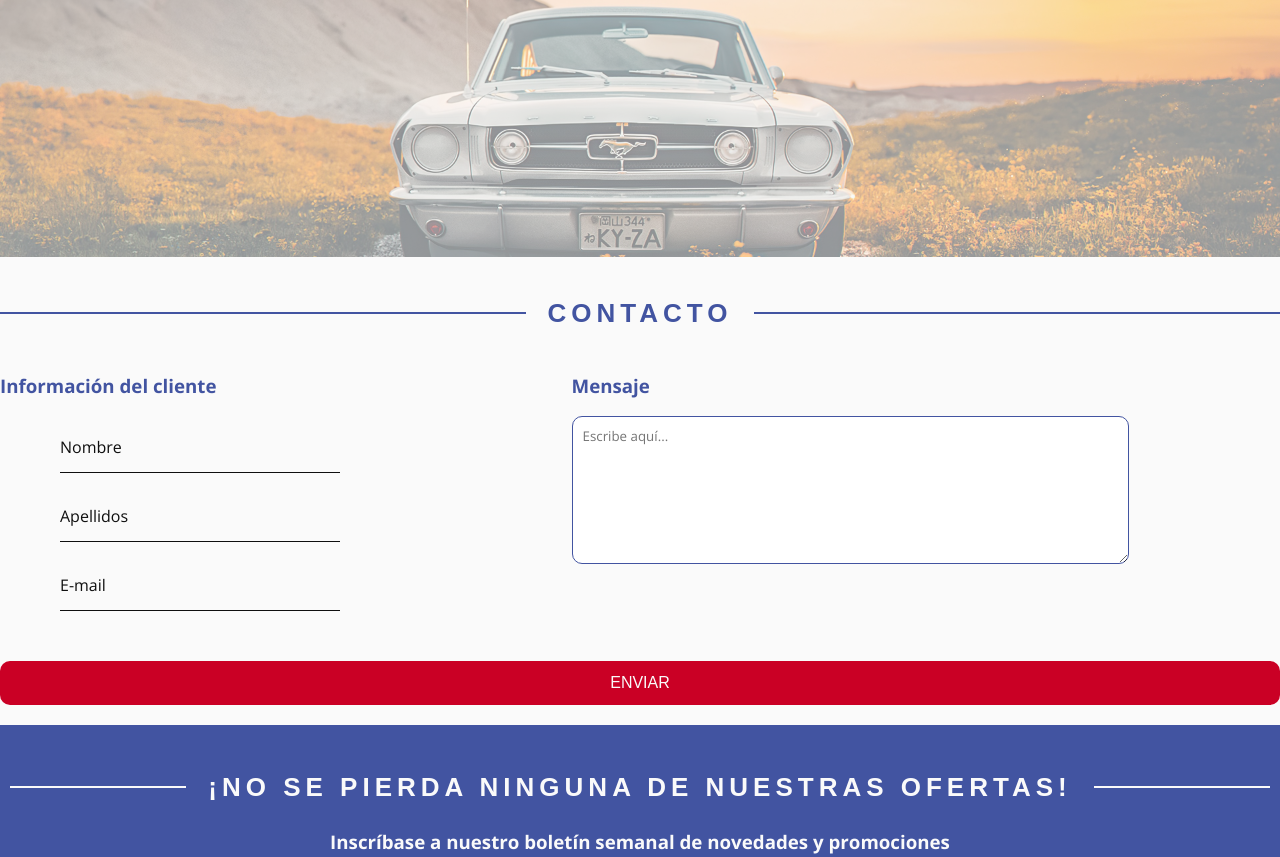
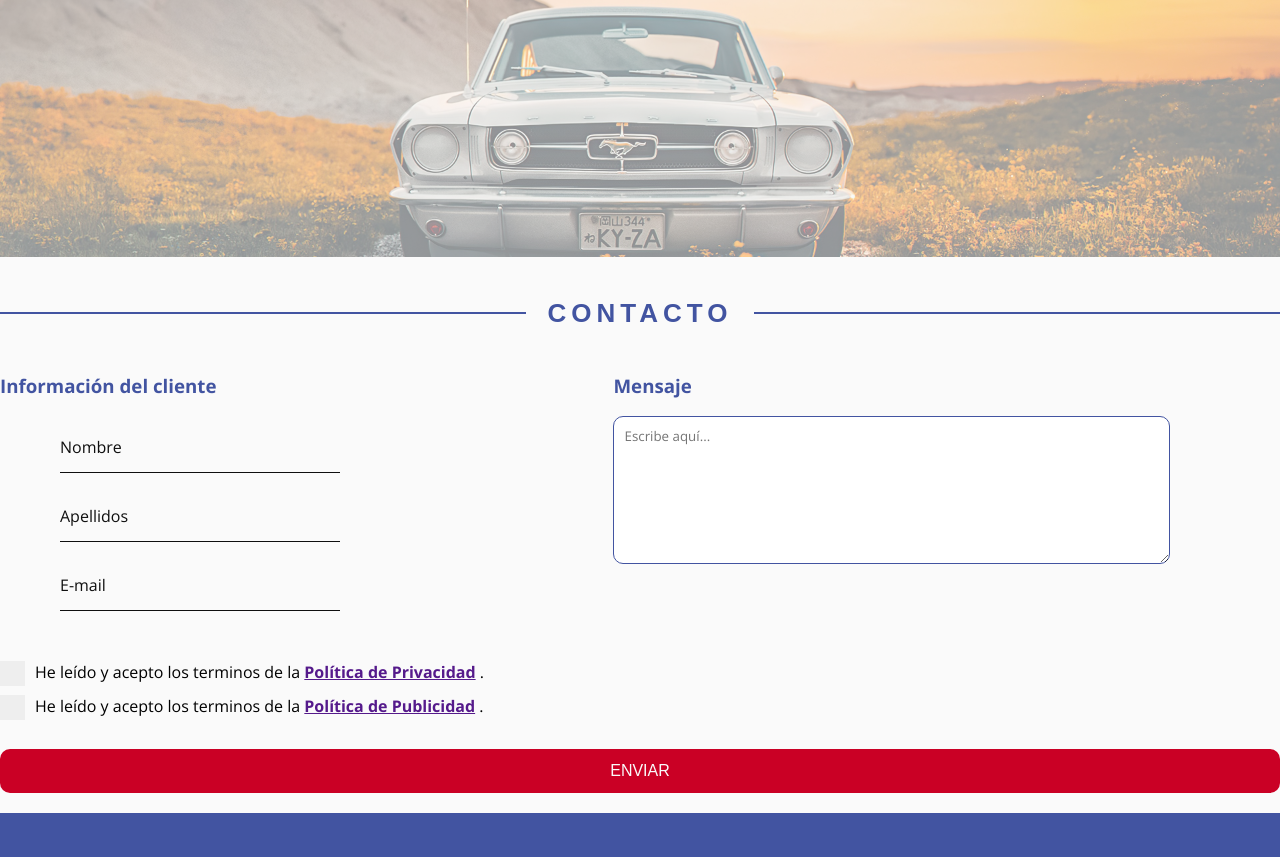
Before and after one commit to Dylan10123/Garaje_Javier, a plain HTML site: page contacto.html in a window 1280 px wide. Shown: the part 160-1017 px from the top of the page. Drawn offline with Linux system fonts and the light colour scheme.

Commit message:
Se han añadido las casillas para aceptar los terminos de privacidad y publicidad en el formulario de contacto

```diff
--- a/JS/scripts.js
+++ b/JS/scripts.js
@@ -34,6 +34,11 @@ window.onload = function () {
     // Asociar evento al formulario de solicitud de cita previa o presupuesto
     if (nombreArchivo == 'CitaPrevia.html' || nombreArchivo == 'presupuesto.html') {
         document.getElementById('formSubmit').onclick = validarCitaPrevia;
+        document.getElementById('privacidad').onmouseover = overlibPrivacidad
+        document.getElementById('publicidad').onmouseover = overlibPublicidad
+    }
+
+    if (nombreArchivo == 'contacto.html') {
         document.getElementById('privacidad').onmouseover = overlibPrivacidad
         document.getElementById('publicidad').onmouseover = overlibPublicidad
     }
--- a/contacto.html
+++ b/contacto.html
@@ -82,6 +82,25 @@
                 <textarea name="descripcion" id="descripcion" cols="65" rows="7"
                     placeholder="Escribe aquí..."></textarea>
                 <div id="invalid-mensaje" class="invalid-mensaje">Especifique un mensaje.</div>
+            </div>
+
+            <div>
+                <label class="cajaCheckBox" id="privacidad" onmouseout="return nd();">
+
+                    He leído y acepto los terminos de la
+                    <a target="_blank" href="" id="aPoliticaPrivacidad"><strong>Política de Privacidad</strong></a>
+                    .
+                    <input id="terminos-priv" type="checkbox">
+                    <span class="checkmark"></span>
+                </label>
+                <label class="cajaCheckBox" id="publicidad" onmouseout="return nd();">
+
+                    He leído y acepto los terminos de la
+                    <a target="_blank" href="" id="aPoliticaPrivacidad"><strong>Política de Publicidad</strong></a>
+                    .
+                    <input id="terminos-publi" type="checkbox">
+                    <span class="checkmark"></span>
+                </label>
             </div>
 
             <input class="btn" type="submit" name="submit" value="Enviar" id="contactoSubmit">
```
